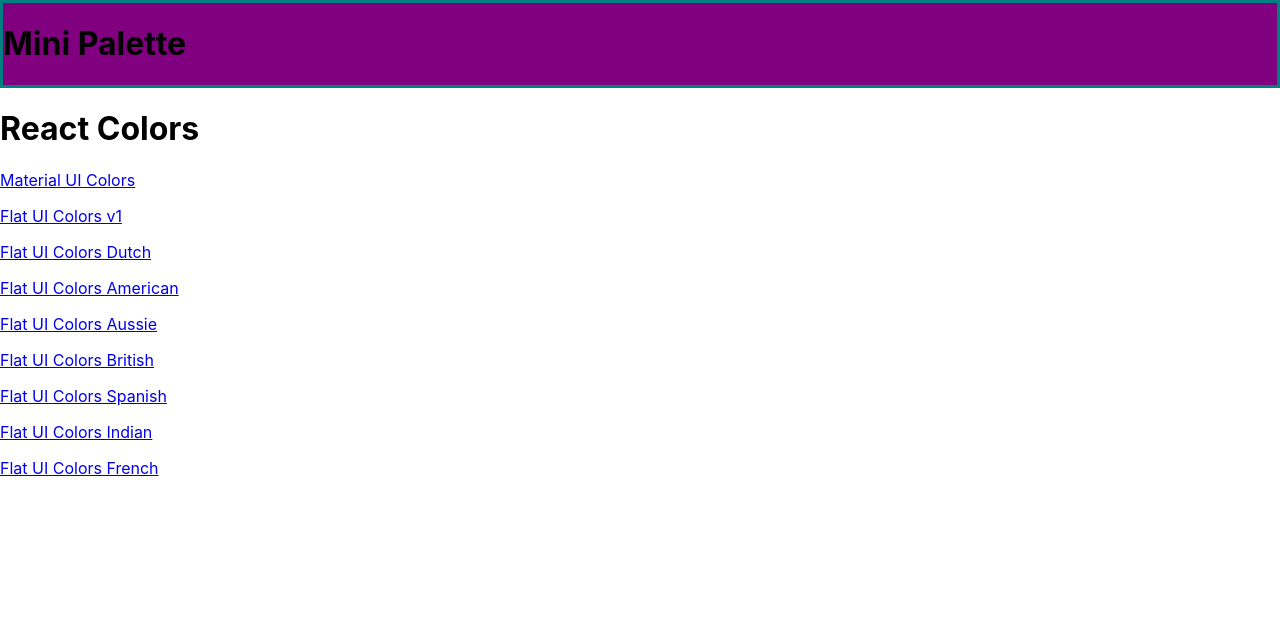
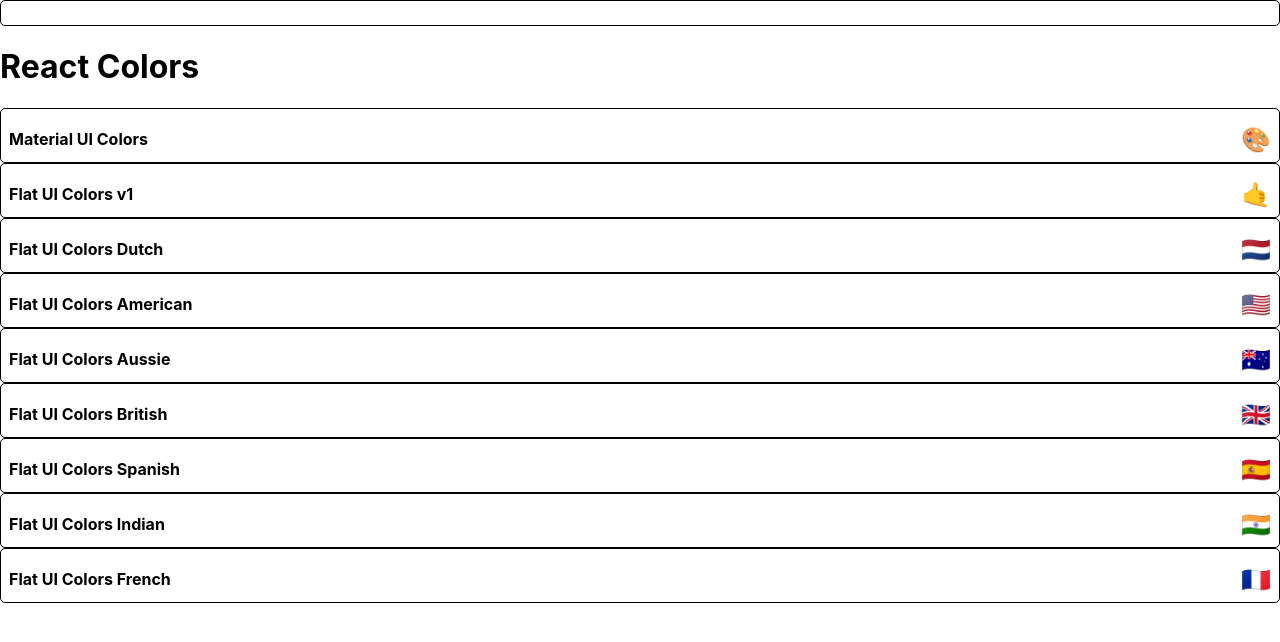
Before and after one commit to drewatienza/color-palette, a React (Create React App) app: page / in a window 1280 px wide. Shown: the top 642 px of the page. Built offline with nearby package versions, Linux system fonts and the light colour scheme.

Commit message:
started styling MiniPalette component

```diff
--- a/src/components/MiniPalette.js
+++ b/src/components/MiniPalette.js
@@ -2,18 +2,45 @@
 import { withStyles } from '@material-ui/core/styles';
 
 const styles = {
-  main: {
-    backgroundColor: 'purple',
-    border: '3px solid teal'
+  root: {
+    backgroundColor: 'white',
+    border: '1px solid black',
+    borderRadius: '5px',
+    padding: '0.5rem',
+    position: 'relative',
+    overflow: 'hidden',
+    '&:hover': {
+      cursor: 'pointer'
+    }
+  },
+  colors: {
+    backgroundColor: 'grey'
+  },
+  title: {
+    display: 'flex',
+    justifyContent: 'space-between',
+    alignItems: 'center',
+    margin: '0',
+    color: 'black',
+    paddingTop: '0.5rem',
+    fontSize: '1rem',
+    position: 'relative'
+  },
+  emoji: {
+    marginLeft: '0.5rem',
+    fontSize: '1.5rem'
   }
 }
 
 const MiniPalette = props => {
-  const {classes} = props;
+  const { classes, paletteName, emoji } = props;
 
   return (
-    <div className={classes.main}>
-      <h1>Mini Palette</h1>
+    <div className={classes.root}>
+      <div className={classes.colors}>
+
+      </div>
+      <h5 className={classes.title}>{paletteName} <span className={classes.emoji}>{emoji}</span></h5>
     </div>
   )
 }
--- a/src/components/PaletteList.js
+++ b/src/components/PaletteList.js
@@ -11,9 +11,7 @@
         <MiniPalette />
         <h1>React Colors</h1>
         {palettes.map(palette => (
-          <p>
-            <Link to={`/palette/${palette.id}`}>{palette.paletteName}</Link>
-          </p>
+          <MiniPalette {...palette} />
         ))}
       </div>
     )
```
